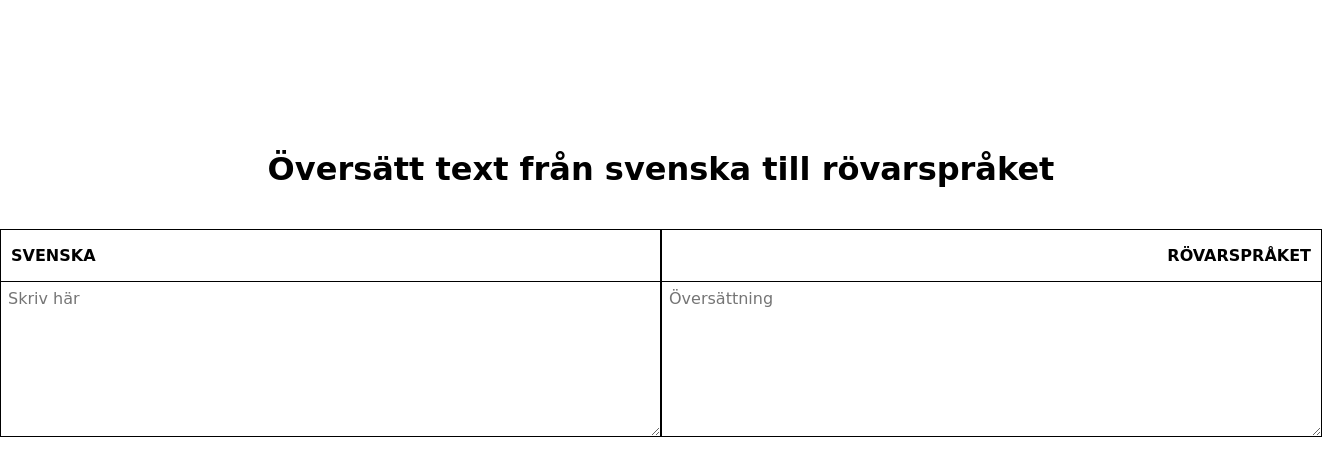
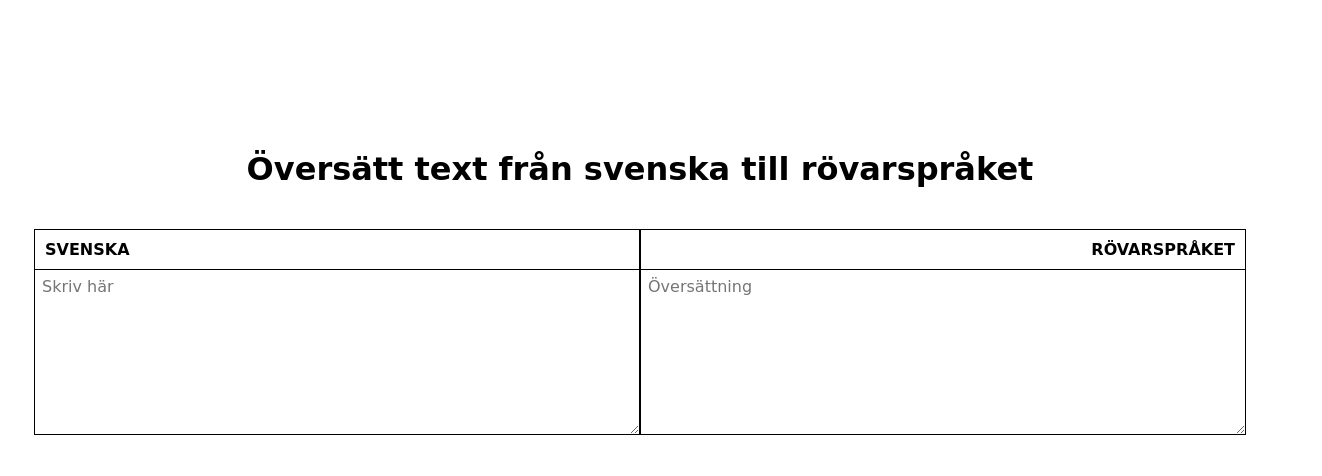
Before and after one commit to carolinejoenson/robber-language-translation, a plain HTML site: page index.html in a window 1280 px wide. Shown: the whole page, 1322 px wide, since content can reach past the window. Drawn offline with Linux system fonts and the light colour scheme; a web font is replaced by a local one.

Commit message:
improved responsive design

```diff
--- a/index.html
+++ b/index.html
@@ -13,13 +13,12 @@
         <main>
             <div id="frame">
                 <div id="languages">
-                    <p>SVENSKA</p>
-                    <div id="lineBetweenLanguages"></div>
-                    <p>RÖVARSPRÅKET</p>
+                    <p id="swedish">SVENSKA</p>
+                    <p id="robberLanguage">RÖVARSPRÅKET</p>
                 </div>
                 <div id="textAreaLeftAndRight">
-                    <textarea id="textareaLeft" rows="10" cols="80" placeholder="Skriv här" required type="text"></textarea>
-                    <textarea id="textareaRight" rows="10" cols="80" placeholder="Översättning" readonly></textarea>
+                    <textarea id="textareaLeft" placeholder="Skriv här" required type="text"></textarea>
+                    <textarea id="textareaRight" placeholder="Översättning" readonly></textarea>
                 </div>
             </div>
         </main>
--- a/style.css
+++ b/style.css
@@ -16,6 +16,7 @@ h1 {
     margin-left: auto;
     margin-right: auto;
     margin-top: 20px;
+    margin-bottom: 0px;
 }
 
 #languages {
@@ -31,10 +32,22 @@ h1 {
     color: black;
 }
 
-#lineBetweenLanguages {
-    border: solid black 1px;
-    padding: 0px;
-    margin-left: 60px;
+#swedish {
+    width: 100%;
+    border-right: solid black 1px;
+    margin: 0px;
+    padding-top: 10px;
+    padding-bottom: 10px;
+    text-align: start;
+}
+
+#robberLanguage {
+    width: 100%;
+    border-left: solid black 1px;
+    margin: 0px;
+    padding-top: 10px;
+    padding-bottom: 10px;
+    text-align: end;
 }
 
 #textAreaLeftAndRight {
@@ -45,11 +58,19 @@ h1 {
 #textareaLeft {
     margin-right: 0px;
     border: solid black 1px;
+    border-radius: 0px;
+    margin-top: 0px;
+    width: 45em;
+    height: 12em;
 }
 
 #textareaRight {
     margin-left: 0px;
     border: solid black 1px;
+    border-radius: 0px;
+    margin-top: 0px;
+    width: 45em;
+    height: 12em;
 }
 
 textarea::placeholder {
@@ -57,3 +78,9 @@ textarea::placeholder {
     font-size: 1.2em;
     padding: 5px;
 }
+
+@media screen and (max-width: 768px) {
+    #textareaLeft, #textareaRight {
+        width: 30em;
+    }
+}
```
